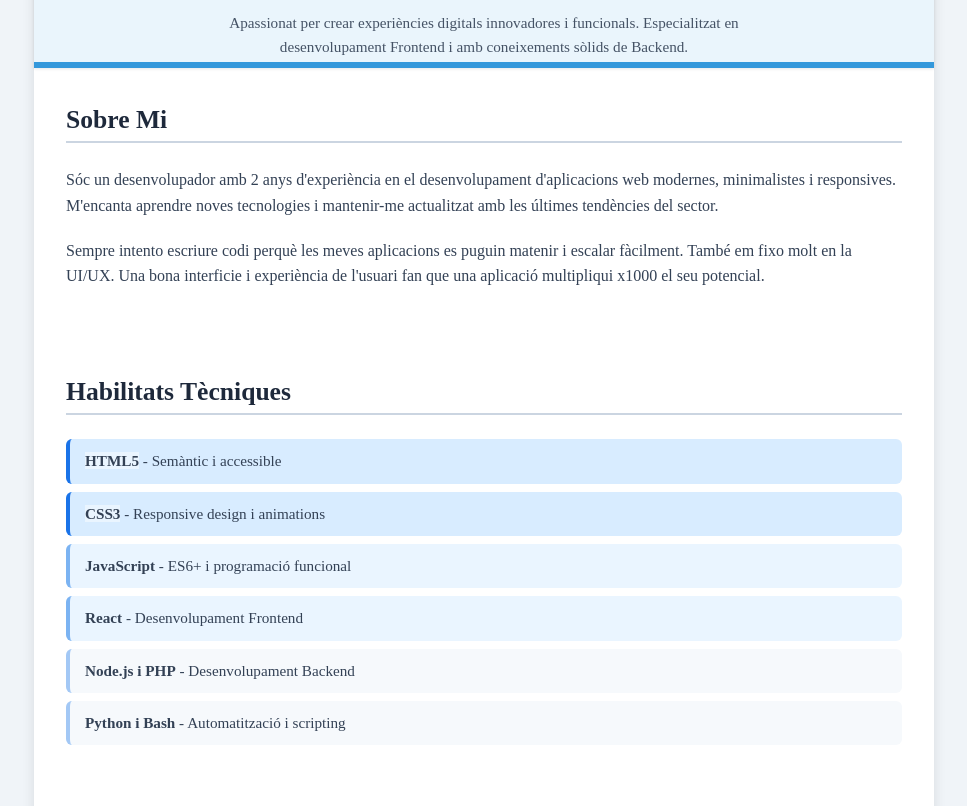
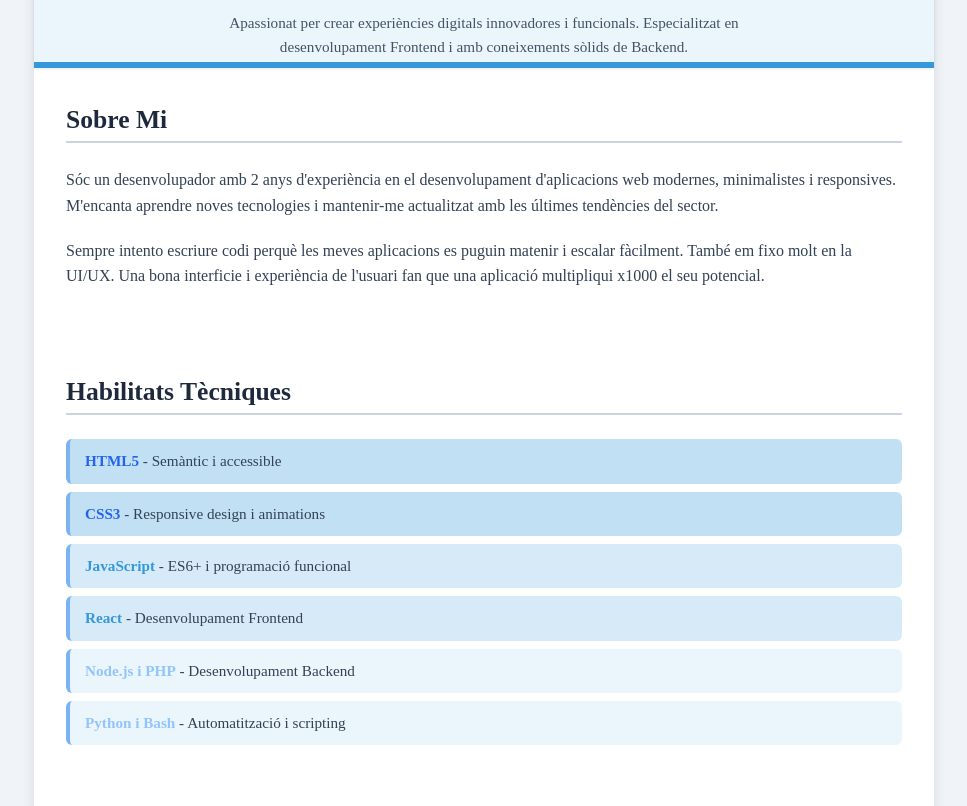
Before and after one commit to PolAndrades/smx-a1-html, a plain HTML site: page 03_portofolio_css/index.html in a window 1280 px wide. Shown: the part 144-950 px from the top of the page, without its empty margins (156-1123 px from the left). Drawn offline with Linux system fonts and the light colour scheme.

Commit message:
Add files via upload

```diff
--- a/03_portofolio_css/main.css
+++ b/03_portofolio_css/main.css
@@ -132,38 +132,35 @@ ul.habilitats-llista li {
 
 /* Classes específiques per nivell */
 ul.habilitats-llista li.nivell-expert {
-  background: #d8ecff;
-  border-left-color: #1a73e8;
+  background: rgba(52, 152, 219, 0.3);
+  border-left-color: #7bb3f2;
 
 }
 
 ul.habilitats-llista li.nivell-expert strong {
-  background: #eaf5ff;
   border-left-color: #7bb3f2;
+  color: #2563eb;
 }
 
 
 .habilitats-llista li.nivell-intermig {
-  background: #eaf5ff;
   border-left-color: #7bb3f2;
+  background: rgba(52, 152, 219, 0.2);
+
 }
 
 ul.habilitats-llista li.nivell-intermig strong {
-  background: #eaf5ff;
   border-left-color: #7bb3f2;
-
+  color:#3498db ;
 }
 
 ul.habilitats-llista li.nivell-basic {
-
-  background: #f6f9fc;
-  border-left-color: #a3c8f5;
-
-
+  border-left-color: #7bb3f2;
+  background: rgba(52, 152, 219, 0.1);
 }
 
 ul.habilitats-llista li.nivell-basic strong {
-
+color:#93c5fd ;
 }
 
 /* ============================================
@@ -205,7 +202,6 @@ article.projecte a[href] {
     border-radius: 0.3rem;
     margin: 0.1rem;
     font-size: 0.9rem;
-    font-weight: bold;
     text-transform: uppercase;
     text-decoration: none;
 }
@@ -228,12 +224,12 @@ article.projecte p strong {
 div.experiencia-item {
     padding-left: 1rem;
     margin-bottom: 2rem;
-    border-left: 10px solid #2563eb;
-    border-right: 10px solid #2563eb;
+    border-left: 10px solid #3498db;
+    border-right: 10px solid #3498db;
     border-top: 4px solid #93c5fd;
     border-bottom: 4px solid #93c5fd;
     font-weight: 0,3rem;
-    border-radius: 0.3rem;
+    border-radius: 16px;
 }
 
 /* Títols dels contenidors d'experiència */
@@ -261,7 +257,6 @@ div.experiencia-item em {
 /* Selector germà general - Tots els paràgrafs després de l'empresa */
 div.empresa ~ p {
   line-height: 1.6;
-
 }
 
 /* ============================================
@@ -307,7 +302,7 @@ footer.contacte .info-contacte span {
 }
 
 footer.contacte .info-contacte a[href] {
-
+margin: 0.1rem;
 }
 
 /* Selector d'atribut específic - Email */
```
